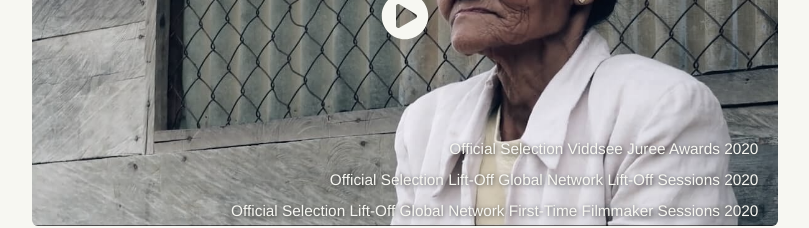
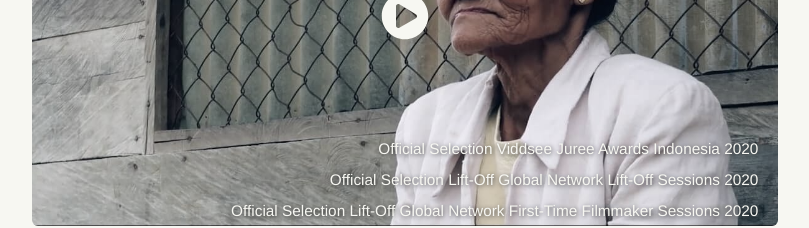
Before and after one commit to andikawilliam/ditobuwono, a Vue app: page / in a window 1280 px wide. Shown: the part 3200-3428 px from the top of the page, without its empty margins (235-1044 px from the left). Built offline with nearby package versions, Linux system fonts and the light colour scheme.

Commit message:
change accolade text

```diff
--- a/src/pages/PagePortfolioFilm.vue
+++ b/src/pages/PagePortfolioFilm.vue
@@ -84,7 +84,7 @@ export default Vue.extend({
           type: "Short Documentary Film",
           role: "Role: Director",
           accolades: [
-            "Official Selection Viddsee Juree Awards 2020",
+            "Official Selection Viddsee Juree Awards Indonesia 2020",
             "Official Selection Lift-Off Global Network Lift-Off Sessions 2020",
             "Official Selection Lift-Off Global Network First-Time Filmmaker Sessions 2020"
           ],
--- a/src/pages/PagePortfolioWriting.vue
+++ b/src/pages/PagePortfolioWriting.vue
@@ -17,7 +17,7 @@
           <p class="text-2xl text-center font-medium pb-2">
             {{ publication.title }}
           </p>
-          <p class="text-lg lg:text-2xl text-gray-200 italic pt-2">
+          <p class="text-lg lg:text-xl text-gray-200 italic pt-2">
             {{ publication.description }}
           </p>
         </div>
```
